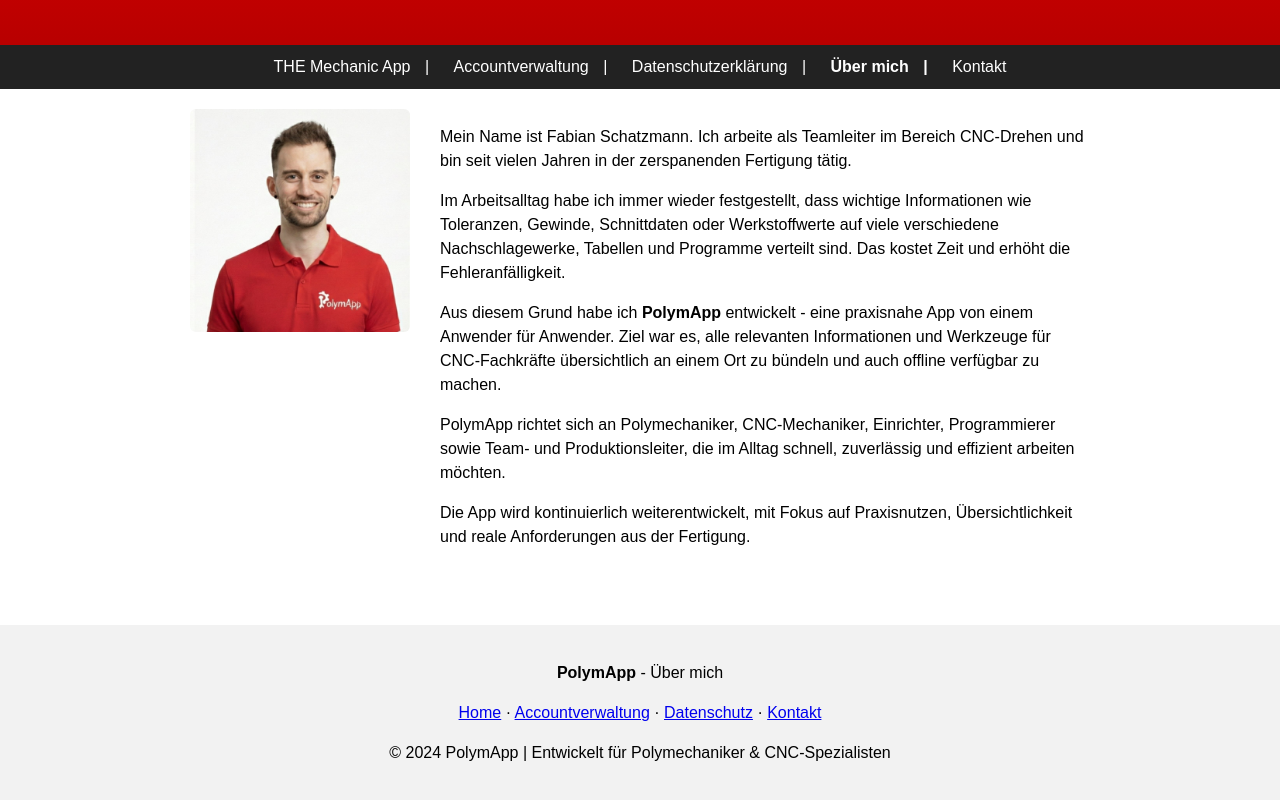
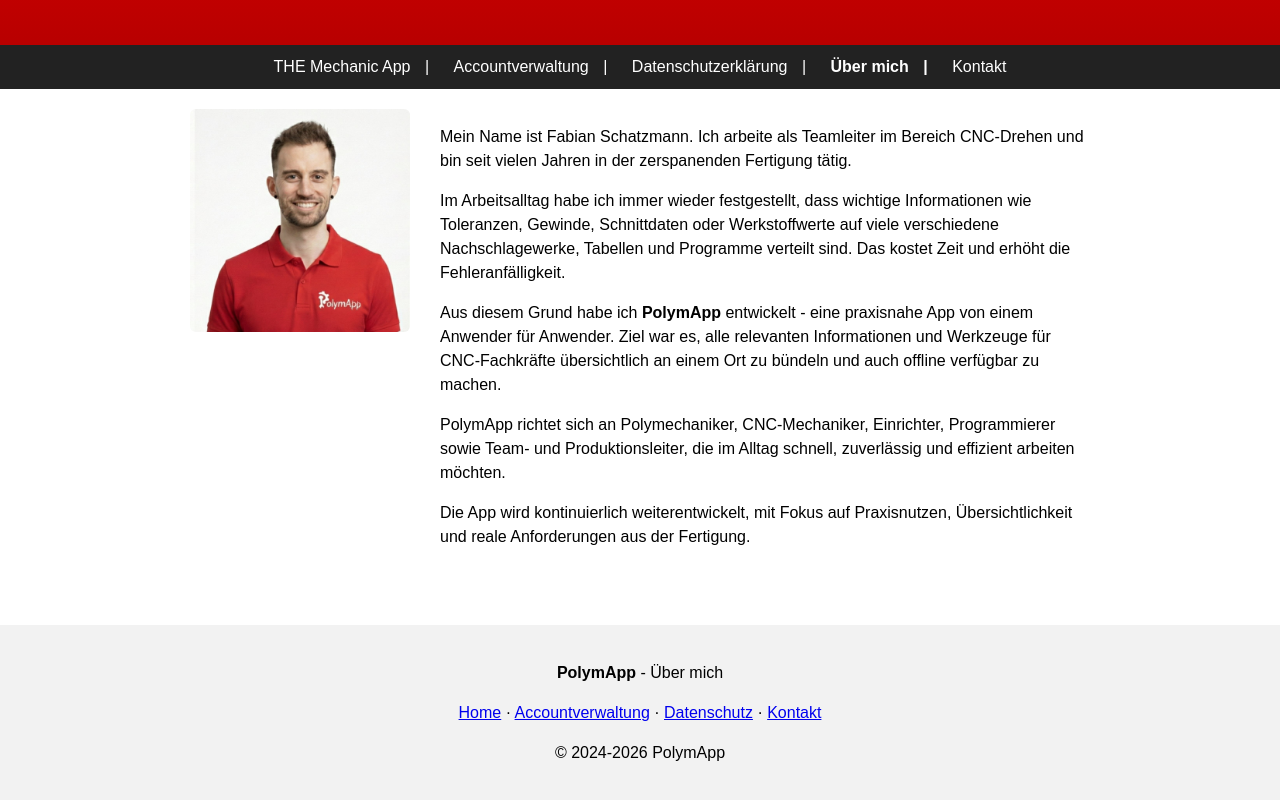
Before and after one commit to Shyro2000/polymapp-website, a plain HTML site: page about.html in a window 1280 px wide. Shown: the part 314-1114 px from the top of the page. Drawn offline with Linux system fonts and the light colour scheme.

Commit message:
Update about.html with new content and script

```diff
--- a/about.html
+++ b/about.html
@@ -190,8 +190,12 @@
     <a href="datenschutz.html">Datenschutz</a> ·
     <a href="kontakt.html">Kontakt</a>
   </p>
-  <p>© 2024 PolymApp | Entwickelt für Polymechaniker & CNC-Spezialisten</p>
+  <p>© 2024-<span id="year"></span> PolymApp</p>
 </footer>
+
+<script>
+  document.getElementById("year").textContent = new Date().getFullYear();
+</script>
 
 </body>
 </html>
```
